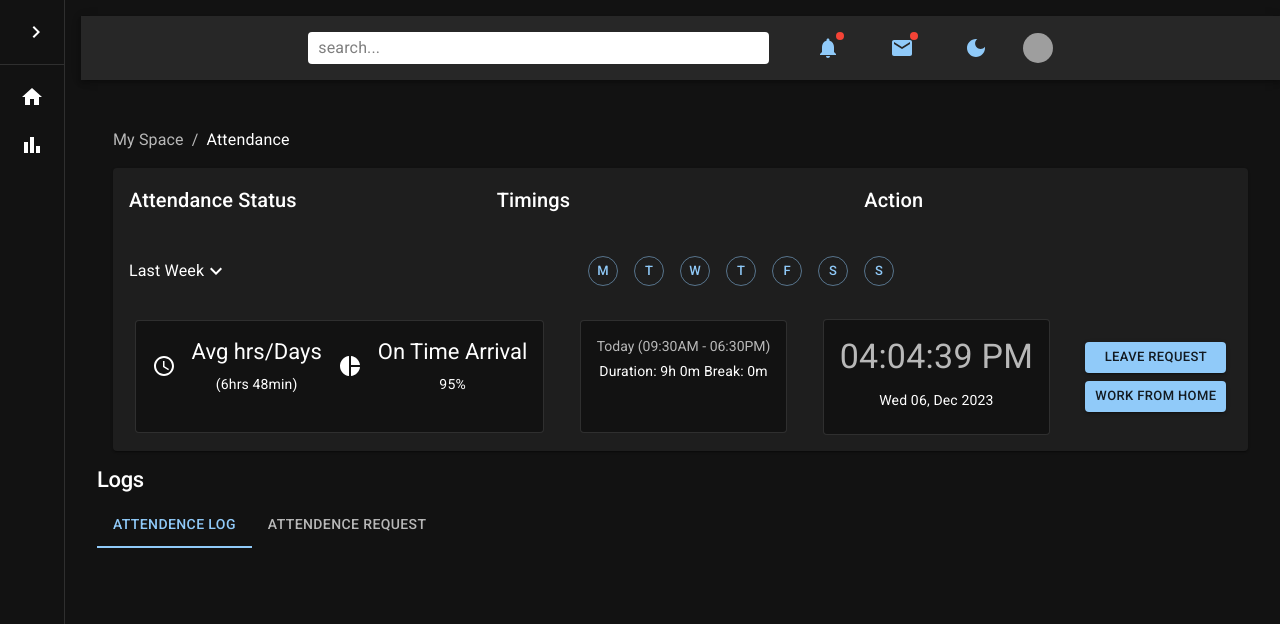
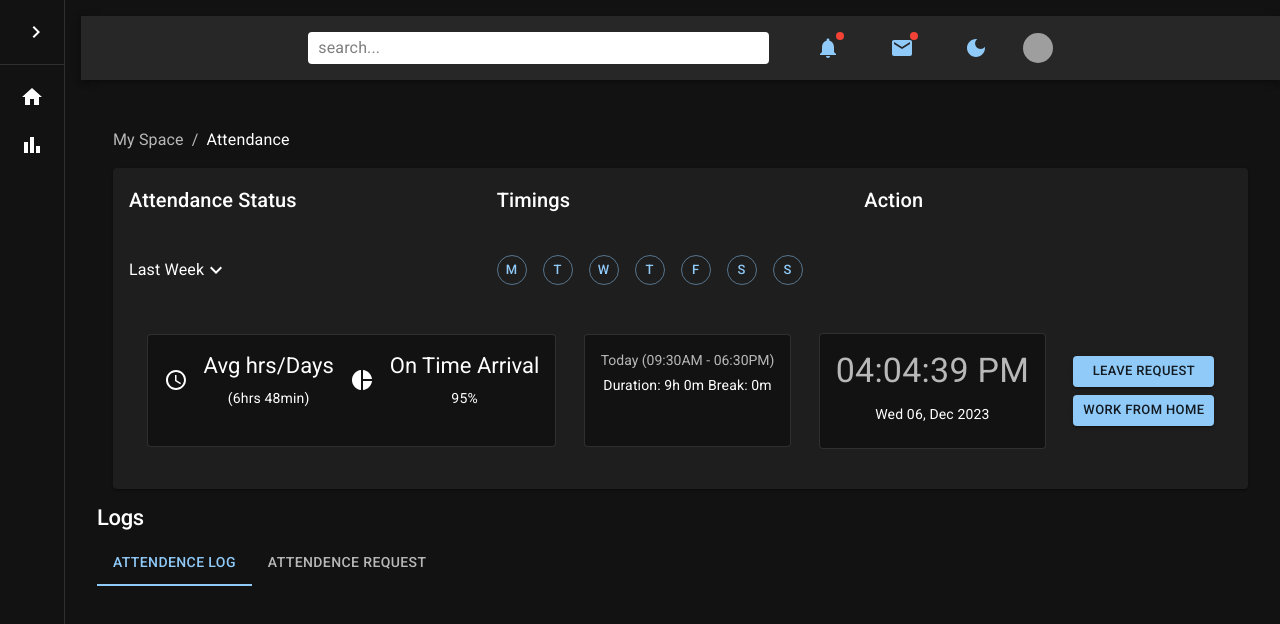
Before and after one commit to saurabhgithb/TekMagnus-Assignment, a React (Vite) app: page / in a window 1280 px wide. Shown: the top 624 px of the page. Built offline with nearby package versions, Linux system fonts and the light colour scheme; grey boxes are pictures that could not be loaded.

Commit message:
improvements

```diff
--- a/src/App.jsx
+++ b/src/App.jsx
@@ -12,6 +12,7 @@ function App() {
       mode: mode,
     },
   });
+
   return (
     <ThemeProvider theme={darkTheme}>
       <Box>
--- a/src/components/AttendanceStatus.jsx
+++ b/src/components/AttendanceStatus.jsx
@@ -49,32 +49,18 @@ const AttendanceStatus = () => {
               </Typography>
             </Stack>
           </CardContent>
-          <Stack direction="row" gap={43} alignItems="center">
-            <List>
-              <ListItem
-                disablePadding
-                sx={{ display: "block" }}
-                onClick={handleCollapse}
-              >
-                <ListItemButton
-                  sx={{
-                    minHeight: 48,
-                  }}
-                >
-                  <ListItemText
-                    primary="Last Week"
-                    sx={{ opacity: open ? 1 : 0 }}
-                  />
-                  <ListItemIcon
-                    sx={{
-                      minWidth: 0,
-                      justifyContent: "center",
-                    }}
-                  >
-                    {isCollapse ? <KeyboardArrowUp /> : <KeyboardArrowDown />}
-                  </ListItemIcon>
-                </ListItemButton>
-              </ListItem>
+          <CardContent>
+            <Stack direction="row" alignItems="center">
+              <Stack flex={1}>
+                  <Typography sx={{display: "flex", alignItems: "center", cursor: "pointer"}} onClick={handleCollapse}>
+                      Last Week
+                        {isCollapse ? (
+                          <KeyboardArrowUp />
+                        ) : (
+                          <KeyboardArrowDown />
+                        )}
+                  </Typography>
+
                   <Collapse in={isCollapse}>
                     <ListItem disablePadding>
                       <ListItemButton component="a" href="#Leave">
@@ -82,9 +68,8 @@ const AttendanceStatus = () => {
                       </ListItemButton>
                     </ListItem>
                   </Collapse>
-            </List>
-
-            <Stack direction="row" gap={2}>
+              </Stack>
+              <Stack flex={2} direction="row" gap={2}>
                 <Button
                   style={{
                     maxWidth: "30px",
@@ -178,7 +163,10 @@ const AttendanceStatus = () => {
                 </Button>
               </Stack>
             </Stack>
+          </CardContent>
+          <CardContent>
             <AttendenceStatusCards />
+          </CardContent>
         </Card>
       </Box>
     </>
--- a/src/components/Sidebar.jsx
+++ b/src/components/Sidebar.jsx
@@ -71,6 +71,7 @@ export default function Sidebar() {
 
   const handleDrawerClose = () => {
     setOpen(!open);
+    setIsCollapse(false);
   };
 
   const handleCollapse = () => {
```
Lines whose indentation alone changed are shown as unchanged.
